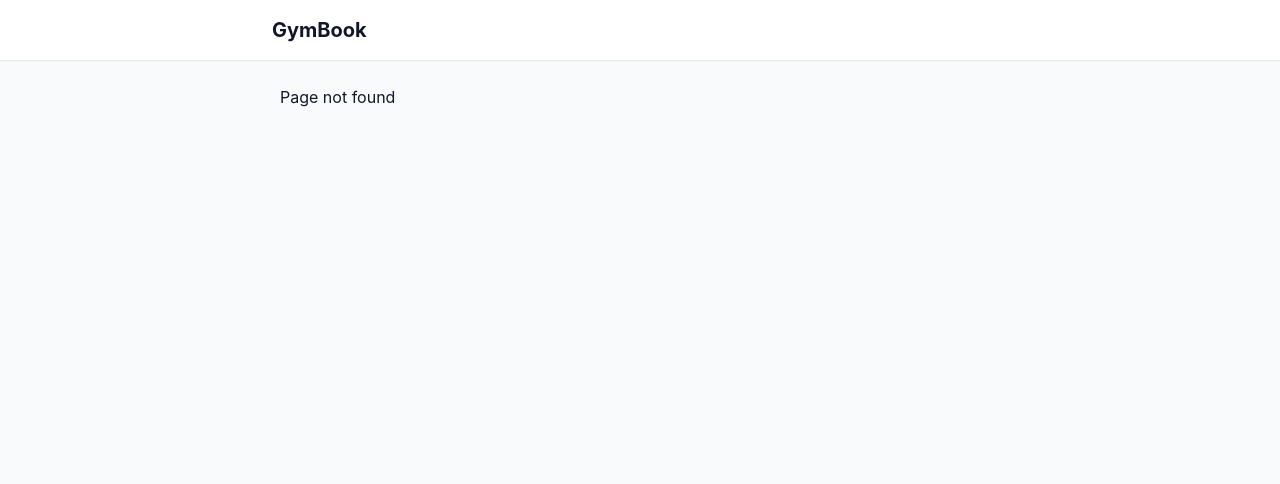
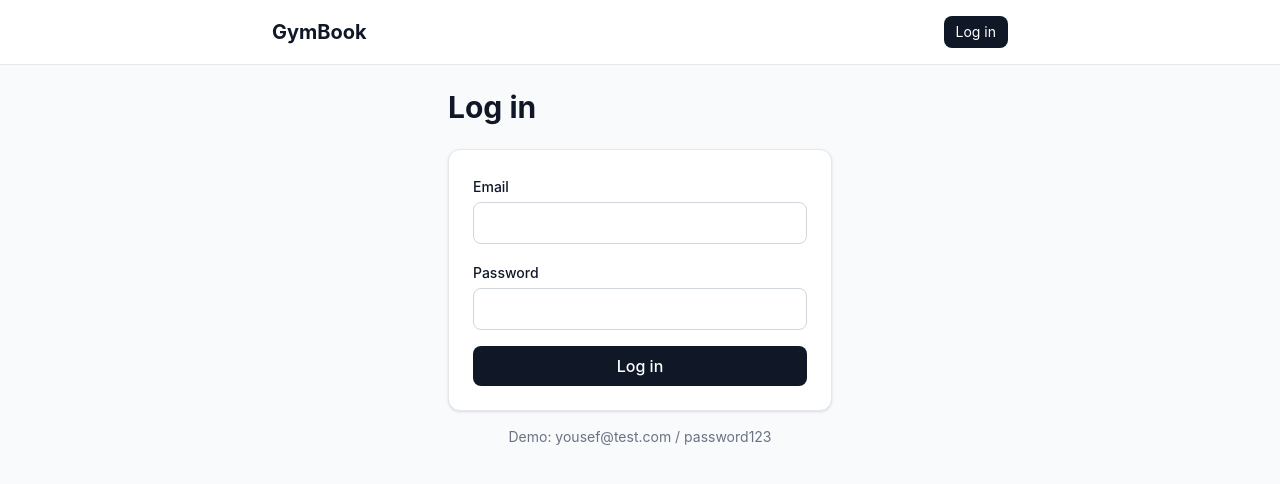
Before and after one commit to yousef-abouteem/gym-booking, a React (Vite) app in the folder client/: page /login in a window 1280 px wide. Before the commit this address had no page. Shown: the top 484 px of the page. Built offline with nearby package versions, Linux system fonts and the light colour scheme.

Commit message:
Add login page and auth context

```diff
--- a/client/src/App.tsx
+++ b/client/src/App.tsx
@@ -1,8 +1,12 @@
 import { Link, Route, Routes } from "react-router";
+import { useAuth } from "./context/AuthContext";
 import GymsPage from "./pages/GymsPage";
 import GymPage from "./pages/GymPage";
+import LoginPage from "./pages/LoginPage";
 
 export default function App() {
+  const { user, logout } = useAuth();
+
   return (
     <div className="min-h-screen bg-gray-50 text-gray-900">
       <header className="border-b border-gray-200 bg-white">
@@ -10,6 +14,24 @@ export default function App() {
           <Link to="/" className="text-xl font-bold">
             GymBook
           </Link>
+
+          <div className="flex items-center gap-4 text-sm">
+            {user ? (
+              <>
+                <span className="text-gray-600">Hi, {user.name}</span>
+                <button
+                  onClick={logout}
+                  className="rounded-lg border border-gray-300 px-3 py-1.5 hover:bg-gray-100"
+                >
+                  Log out
+                </button>
+              </>
+            ) : (
+              <Link to="/login" className="rounded-lg bg-gray-900 px-3 py-1.5 text-white hover:bg-gray-700">
+                Log in
+              </Link>
+            )}
+          </div>
         </nav>
       </header>
 
@@ -17,6 +39,7 @@ export default function App() {
         <Routes>
           <Route path="/" element={<GymsPage />} />
           <Route path="/gyms/:slug" element={<GymPage />} />
+          <Route path="/login" element={<LoginPage />} />
           <Route path="*" element={<p>Page not found</p>} />
         </Routes>
       </main>
--- /dev/null
+++ b/client/src/context/AuthContext.tsx
@@ -0,0 +1,59 @@
+import { createContext, useContext, useEffect, useState, type ReactNode } from "react";
+import { apiFetch } from "../lib/api";
+
+export type User = {
+  id: string;
+  name: string;
+  email: string;
+  role: "member" | "gym_owner";
+};
+
+type AuthContextValue = {
+  user: User | null;
+  loading: boolean;
+  login: (email: string, password: string) => Promise<void>;
+  logout: () => void;
+};
+
+const AuthContext = createContext<AuthContextValue | null>(null);
+
+export function AuthProvider({ children }: { children: ReactNode }) {
+  const [user, setUser] = useState<User | null>(null);
+  // نبدأ بحالة التحميل فقط إذا كان هناك توكن محفوظ نحتاج التحقق منه
+  const [loading, setLoading] = useState(() => Boolean(localStorage.getItem("token")));
+
+  // عند فتح الموقع: إذا وُجد توكن محفوظ، نتحقق منه ونجلب بيانات المستخدم
+  useEffect(() => {
+    if (!localStorage.getItem("token")) return;
+    apiFetch<{ user: User }>("/auth/me")
+      .then((data) => setUser(data.user))
+      .catch(() => localStorage.removeItem("token")) // توكن منتهي أو غير صالح
+      .finally(() => setLoading(false));
+  }, []);
+
+  async function login(email: string, password: string) {
+    const data = await apiFetch<{ token: string; user: User }>("/auth/login", {
+      method: "POST",
+      body: JSON.stringify({ email, password }),
+    });
+    localStorage.setItem("token", data.token);
+    setUser(data.user);
+  }
+
+  function logout() {
+    localStorage.removeItem("token");
+    setUser(null);
+  }
+
+  return (
+    <AuthContext.Provider value={{ user, loading, login, logout }}>
+      {children}
+    </AuthContext.Provider>
+  );
+}
+
+export function useAuth() {
+  const ctx = useContext(AuthContext);
+  if (!ctx) throw new Error("useAuth must be used inside AuthProvider");
+  return ctx;
+}
--- /dev/null
+++ b/client/src/lib/api.ts
@@ -0,0 +1,23 @@
+export class ApiError extends Error {
+  status: number;
+
+  constructor(status: number, message: string) {
+    super(message);
+    this.status = status;
+  }
+}
+
+export async function apiFetch<T>(path: string, options: RequestInit = {}): Promise<T> {
+  const token = localStorage.getItem("token");
+  const headers = new Headers(options.headers);
+  if (options.body) headers.set("Content-Type", "application/json");
+  if (token) headers.set("Authorization", `Bearer ${token}`);
+
+  const res = await fetch(`/api${path}`, { ...options, headers });
+  const data = await res.json().catch(() => ({}));
+
+  if (!res.ok) {
+    throw new ApiError(res.status, data.error ?? `Request failed: ${res.status}`);
+  }
+  return data as T;
+}
--- a/client/src/main.tsx
+++ b/client/src/main.tsx
@@ -3,11 +3,12 @@ import { createRoot } from "react-dom/client";
 import { BrowserRouter } from "react-router";
 import "./index.css";
 import App from "./App";
+import { AuthProvider } from "./context/AuthContext";
 
 createRoot(document.getElementById("root")!).render(
-  <StrictMode>
     <BrowserRouter>
-      <App />
+      <AuthProvider>
+        <App />
+      </AuthProvider>
     </BrowserRouter>
-  </StrictMode>
 );
--- /dev/null
+++ b/client/src/pages/LoginPage.tsx
@@ -0,0 +1,70 @@
+import { useState, type FormEvent } from "react";
+import { useNavigate } from "react-router";
+import { useAuth } from "../context/AuthContext";
+
+export default function LoginPage() {
+  const { login } = useAuth();
+  const navigate = useNavigate();
+  const [email, setEmail] = useState("");
+  const [password, setPassword] = useState("");
+  const [error, setError] = useState<string | null>(null);
+  const [submitting, setSubmitting] = useState(false);
+
+  async function handleSubmit(e: FormEvent<HTMLFormElement>) {
+    e.preventDefault();
+    setError(null);
+    setSubmitting(true);
+    try {
+      await login(email, password);
+      navigate("/");
+    } catch (err) {
+      setError(err instanceof Error ? err.message : "Login failed");
+    } finally {
+      setSubmitting(false);
+    }
+  }
+
+  return (
+    <div className="mx-auto max-w-sm">
+      <h1 className="mb-6 text-3xl font-bold">Log in</h1>
+
+      <form onSubmit={handleSubmit} className="space-y-4 rounded-xl border border-gray-200 bg-white p-6 shadow-sm">
+        <label className="block">
+          <span className="text-sm font-medium">Email</span>
+          <input
+            type="email"
+            required
+            value={email}
+            onChange={(e) => setEmail(e.target.value)}
+            className="mt-1 w-full rounded-lg border border-gray-300 px-3 py-2 focus:border-gray-900 focus:outline-none"
+          />
+        </label>
+
+        <label className="block">
+          <span className="text-sm font-medium">Password</span>
+          <input
+            type="password"
+            required
+            value={password}
+            onChange={(e) => setPassword(e.target.value)}
+            className="mt-1 w-full rounded-lg border border-gray-300 px-3 py-2 focus:border-gray-900 focus:outline-none"
+          />
+        </label>
+
+        {error && <p className="text-sm text-red-600">{error}</p>}
+
+        <button
+          type="submit"
+          disabled={submitting}
+          className="w-full rounded-lg bg-gray-900 py-2 font-medium text-white hover:bg-gray-700 disabled:opacity-50"
+        >
+          {submitting ? "Logging in..." : "Log in"}
+        </button>
+      </form>
+
+      <p className="mt-4 text-center text-sm text-gray-500">
+        Demo: yousef@test.com / password123
+      </p>
+    </div>
+  );
+}
```
